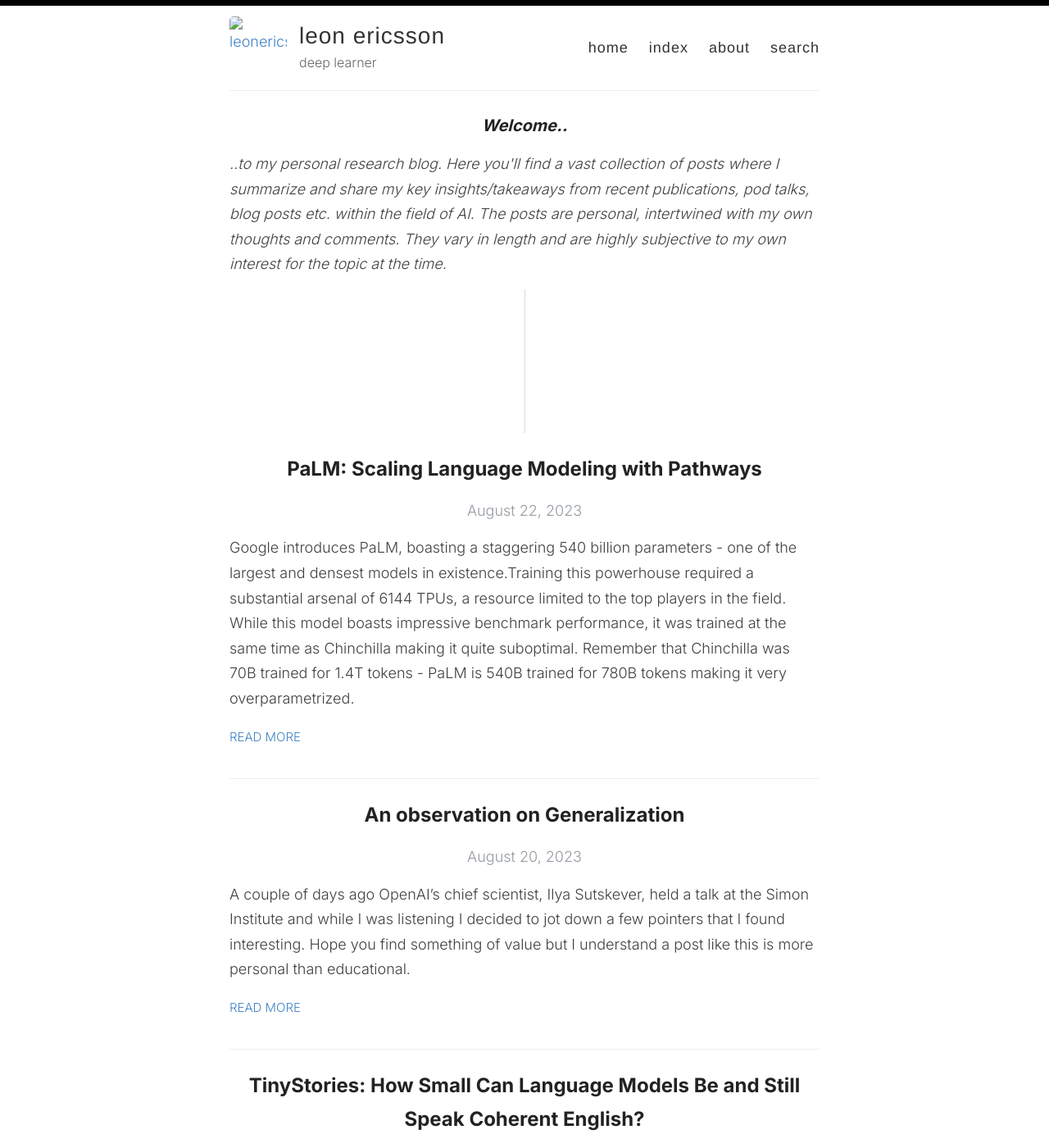
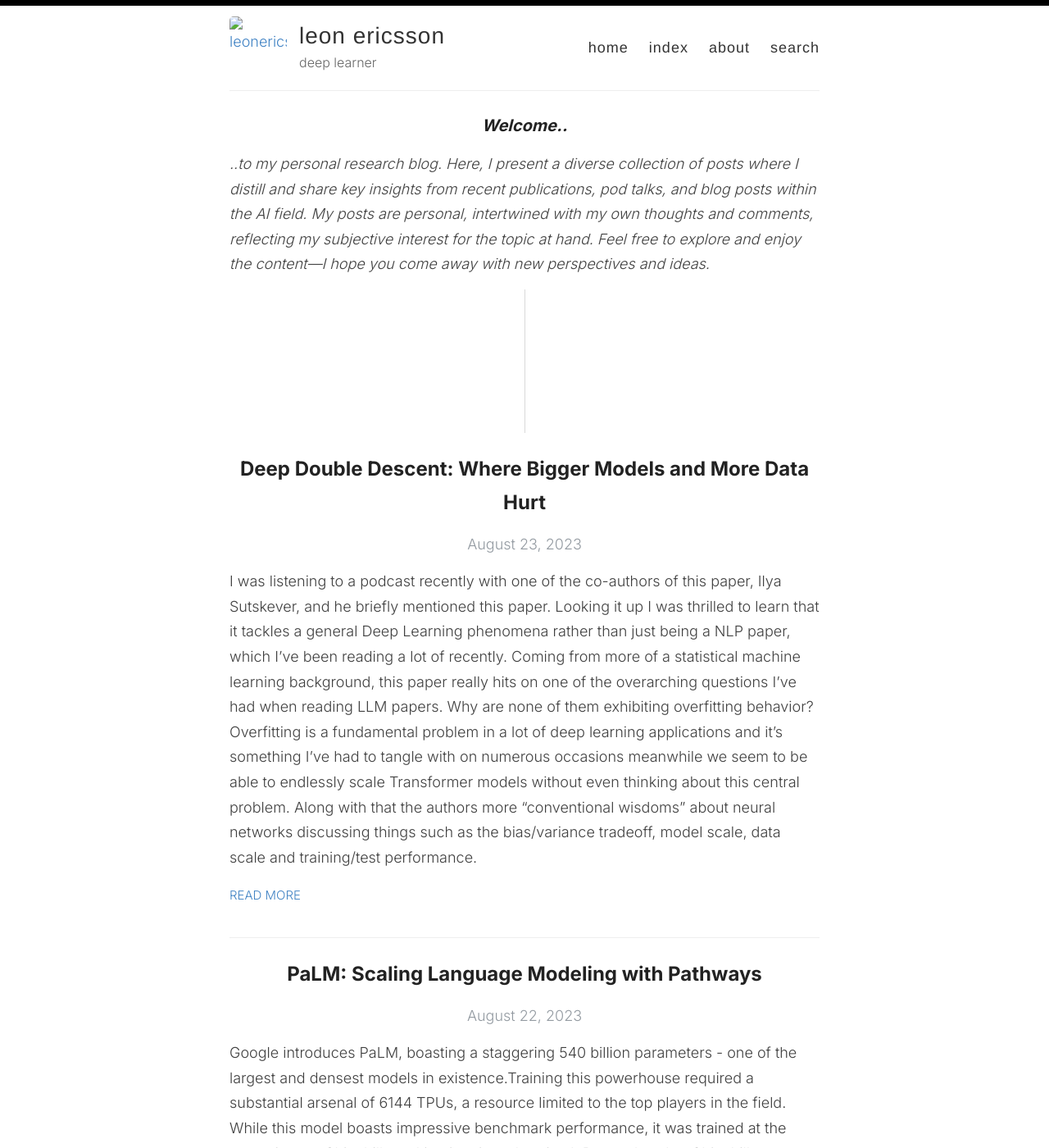
Before and after one commit to LeonEricsson/leonericsson.github.io, a Jekyll site: the page built from index.html, in a window 1280 px wide and 1400 px high. Shown: the whole window at 82% size. Built offline with Jekyll 4.4.1, drawn with Linux system fonts in a browser that asks for light colours; nearby versions of some CDN libraries; the list of posts is cut into pages by our own code; some of the changed text lies outside the part shown.

Commit message:
new post and update intro

```diff
--- /dev/null
+++ b/_posts/2023-08-23-doubledescent.md
@@ -0,0 +1,36 @@
+---
+layout: post
+title: "Deep Double Descent: Where Bigger Models and More Data Hurt"
+categories: [Deep Learning]
+year: 2019
+type: paper
+author: Nakkiran
+exturl: https://arxiv.org/pdf/1912.02292.pdf
+---
+I was listening to a podcast recently with one of the co-authors of this paper, Ilya Sutskever, and he briefly mentioned this paper. Looking it up I was thrilled to learn that it tackles a general Deep Learning phenomena rather than just being a NLP paper, which I've been reading a lot of recently. Coming from more of a statistical machine learning background, this paper really hits on one of the overarching questions I've had when reading LLM papers. Why are none of them exhibiting overfitting behavior? Overfitting is a fundamental problem in a lot of deep learning applications and it's something I've had to tangle with on numerous occasions meanwhile we seem to be able to endlessly scale Transformer models without even thinking about this central problem. Along with that the authors more "conventional wisdoms" about neural networks discussing things such as the bias/variance tradeoff, model scale, data scale and training/test performance.
+
+## Effective Model Complexity
+Double descent is a phenomena that was first theorized in 2018 where it was demonstrated for decision trees, random features, and 2 layer neural networks. The authors build upon this work by showing that double descent is a robust phenomena that occurs in a variety of deep learning tasks, architectures and optimization methods. More generally they find that deep learning settings have two regimes: In the *under-parametrized* regime where model complexity is small compared to the number of samples, the test error behaves in a U-like manner as predicted by the classical bias/variance tradeoff. However, given sufficient model complexity, increasing model complexity only decreases test error, following the modern intuition of *bigger models are better*. In combination these behaviors give life to the double descent phenomena.
+
+This is however not sufficient in explaining the entire picture behind double descent and they need a more general notion of the phenomena, that goes beyond varying the number of parameters. For this purpose, the authors define *effective model complexity* (EMC) of a training procedure as the maximum number of samples on which it can achieve close to zero training error. Together with this definition they present an hypothesis that learning algorithms experience double descent as a function of EMC rather than just model parameters. They observe both "epoch-wise double descent" and "model-wise double descent" to support this hypothesis. The figure below demonstrates this perfectly.
+
+![](/images/doubledescent.png)
+
+Additionally the authors provide an informal hypothesis regarding double descent, this is taken directly from the paper:
+
+![](/images/doubledescent2.png)
+
+Important to note here is that EMC is a function of training procedure, data distribution and model architecture. Although the reasons behind double descent remains uncertain, the authors provide substantial experiments to conclude the robustness of its occurrence along with some discussions, which I'll walk through next.
+
+## Model-wise Double Descent
+This phenomena is observed consistently throughout different architectures, optimizers and datasets when varying model size (with constant optimization steps). The experiments also find that any modifications which increase the interpolation threshold, such as adding noise, using data augmentation, and increasing the number of train samples corresponds to a shift of the peak in test error towards larger models. This implies that there is a crucial interval around the interpolation threshold when EMC = n; below and above this interval increasing complexity helps performance, while within this interval it may hurt performance.
+
+As I mentioned, the authors clearly state that there is no theoretical understanding of this phenomena but they do provide some helpful intuition which, to me at least, proves satisfying. Okay, so for model-sizes (remember we are in the model-wise double descent scenario here) in the critical interval around the interpolation threshold there is effectively one model that fits the train data and this model becomes very sensitive to noise in the training set. Since its barely able to fit the train data, forcing it to fit even slightly noisy data will destroy its global structure resulting in a high test error. This theory is supported by the fact that ensembling helps significantly in the critical parametrized regime. In the over-parametrized setting, there are many models which fit the data and as such SGD is able to find one that absorbs the noise while still performing well on the distribution.
+
+## Epoch-wise Double Descent
+In addition to the model-wise double descent, the authors demonstrate a novel form of double descent with respect to training epochs which is in line with the suggestion that the phenomena is a function of EMC. Increasing the training time increases the EMC and thus sufficiently large models transition from under- to over-parametrized over the course of training. It's important to note that this behavior requires *sufficiently* large models to occur. This is best illustrated using a figure directly form the paper, shown below.
+
+![](/images/doubledescent3.png)
+
+## Final Thoughts
+I think this is a very intriguing paper and I'm really glad that I stumbled upon something that tackles such a central part of all deep learning applications. It's clear how much of deep learning still remains an open question, and how empirical-central this field is as opposed to something like the physics which is almost purely driven by well executed theoretical hypothesis. Anyway I hope I can make use of the intuitions provided by the authors in my future work, sometimes it's hard to make use of everything I read but I'm going to try to make this one stick.
--- a/index.html
+++ b/index.html
@@ -3,9 +3,10 @@ layout: default
 ---
 
 <h3><i>Welcome..</i></h3>
-<p><i>..to my personal research blog. Here you'll find a vast collection of posts where I summarize and share my key insights/takeaways
-  from recent publications, pod talks, blog posts etc. within the field of AI. The posts are personal, intertwined with my own
-  thoughts and comments. They vary in length and are highly subjective to my own interest for the topic at the time.</i></p>
+<p><i>..to my personal research blog. Here, I present a diverse collection of posts where I distill and share key insights
+  from recent publications, pod talks, and blog posts within the AI field. My posts are personal, intertwined with my own
+  thoughts and comments, reflecting my subjective interest for the topic at hand. Feel free to explore and enjoy the
+  content—I hope you come away with new perspectives and ideas. </i></p>
 
 <div class="vertical-line"></div>
 <div class="posts">
```
Also changed, not shown: images/doubledescent.png (added), images/doubledescent2.png (added), images/doubledescent3.png (added).
